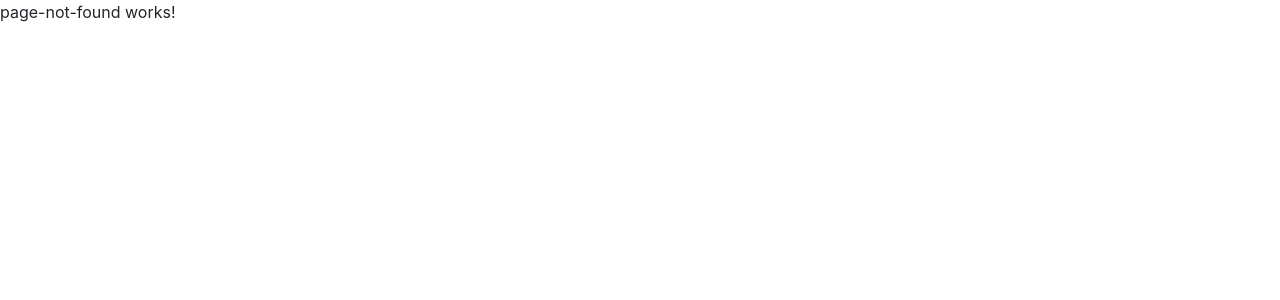
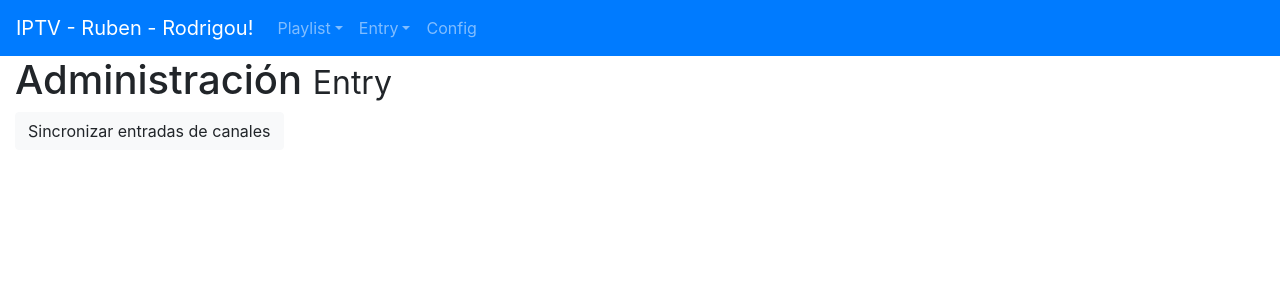
Before and after one commit to rbntejeda/tv-frontend-ng-bs4, an Angular app: page /config in a window 1280 px wide. Shown: the top 300 px of the page. Built offline with nearby package versions, Linux system fonts and the light colour scheme.

Commit message:
add front

```diff
--- a/src/app/_service/entry.service.ts
+++ b/src/app/_service/entry.service.ts
@@ -15,4 +15,12 @@ export class EntryService {
   Get(params?:HttpParams){
     return this.http.get<Entry[]>(`${environment.endpoint}/${this.base}`,{ params, observe:"response" });
   }
+
+  Refresh(params?:HttpParams){
+    return this.http.get(`${environment.endpoint}/${this.base}/refresh`,{ params, observe:"response" });
+  }
+
+  Sync(params?:HttpParams){
+    return this.http.get(`${environment.endpoint}/${this.base}/sync`,{ params, observe:"response" });
+  }
 }
--- a/src/app/app.module.ts
+++ b/src/app/app.module.ts
@@ -14,6 +14,7 @@ import { LayoutMainComponent } from './page/layout-main/layout-main.component';
 import { EntryAdminComponent } from './entry/entry-admin/entry-admin.component';
 import { EntryCreateComponent } from './entry/entry-create/entry-create.component';
 import { PlaylistViewComponent } from './playlist/playlist-view/playlist-view.component';
+import { ConfigComponent } from './page/config/config.component';
 
 @NgModule({
   declarations: [
@@ -25,7 +26,8 @@ import { PlaylistViewComponent } from './playlist/playlist-view/playlist-view.co
     LayoutMainComponent,
     EntryAdminComponent,
     EntryCreateComponent,
-    PlaylistViewComponent
+    PlaylistViewComponent,
+    ConfigComponent
   ],
   imports: [
     BrowserModule,
--- /dev/null
+++ b/src/app/page/config/config.component.html
@@ -0,0 +1,12 @@
+<div class="row">
+    <div class="col">
+      <div class="page-header">
+        <h1>Administración <small>Entry</small></h1>
+      </div>
+    </div>
+</div>
+<div class="row">
+  <div class="col">
+    <button type="button" class="btn btn-light" (click)="OnSyncEntries()">Sincronizar entradas de canales</button>
+  </div>
+</div>
--- /dev/null
+++ b/src/app/page/config/config.component.ts
@@ -0,0 +1,21 @@
+import { Component, OnInit } from '@angular/core';
+import { EntryService } from 'src/app/_service/entry.service';
+
+@Component({
+  selector: 'app-config',
+  templateUrl: './config.component.html',
+  styleUrls: ['./config.component.css']
+})
+export class ConfigComponent implements OnInit {
+
+  constructor(private entryServices:EntryService) { }
+
+  ngOnInit() {
+  }
+
+  async OnSyncEntries(){
+    await this.entryServices.Refresh().toPromise();
+    await this.entryServices.Sync().toPromise();
+  }
+
+}
--- a/src/app/page/navbar/navbar.component.html
+++ b/src/app/page/navbar/navbar.component.html
@@ -20,6 +20,7 @@
             <a class="dropdown-item" [routerLink]="['/entry/create']">Crear</a>
           </div>
         </li>
+        <li class="nav-item"><a class="nav-link" [routerLink]="['/config']">Config</a></li>
       </ul>
     </div>
   </nav>
```
Also changed, not shown: src/app/app-routing.module.ts (+8 -0 lines), src/app/page/config/config.component.css (added), 1 other file (tests, documents, lock files or other folders).
